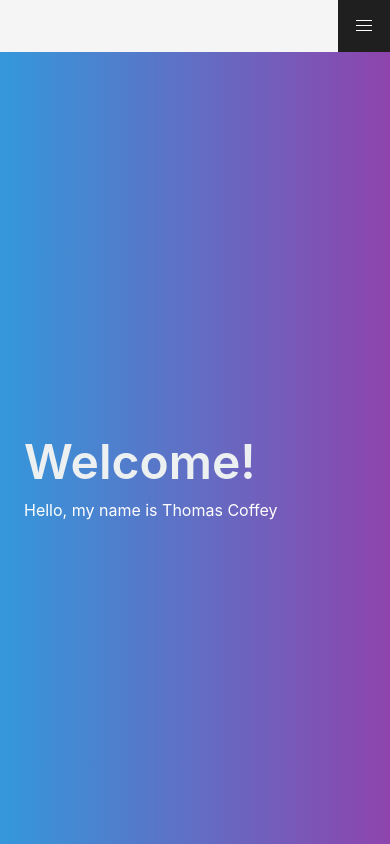
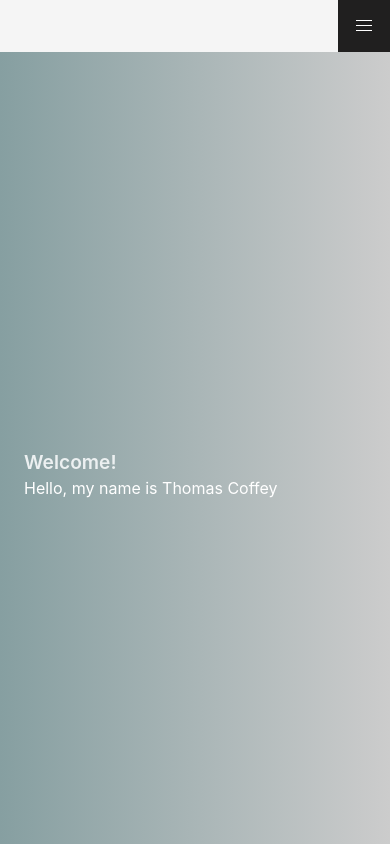
Before and after one commit to TomTomCoffey/MySite, a Vue app: page /#/ in a window 390 px wide. Shown: the top 844 px of the page. Built offline with nearby package versions, Linux system fonts and the light colour scheme.

Commit message:
you got games on your phone?

```diff
--- a/src/components/Footer.vue
+++ b/src/components/Footer.vue
@@ -20,7 +20,7 @@ const isMenuActive = false;
 
 <style scoped>
 .footer {
-  background-color: #3498db;
+  background-color: #34495e;
   color: white;
   padding: 3rem;
   margin-top: 1rem;
--- a/src/views/HomeView.vue
+++ b/src/views/HomeView.vue
@@ -113,7 +113,7 @@
 
 <style scoped>
 .hero {
-  background-image: linear-gradient(to right, #3498db, #8e44ad);
+  background-image: linear-gradient(to right, #869fa1 0%, #cccccc 100%);
 }
 
 .title,
@@ -154,4 +154,34 @@
   font-weight: 600;
   color: #ecf0f1 !important;
 }
+
+@media screen and (max-width: 768px) {
+  .title1 {
+    font-size: 2rem;
+  }
+
+  .title2 {
+    font-size: 1.5rem;
+  }
+}
+
+@media screen and (max-width: 600px) {
+  .title1 {
+    font-size: 1.5rem;
+  }
+
+  .title2 {
+    font-size: 1rem;
+  }
+}
+
+@media screen and (max-width: 480px) {
+  .title1 {
+    font-size: 1.2rem;
+  }
+
+  .title2 {
+    font-size: 0.8rem;
+  }
+}
 </style>
```
